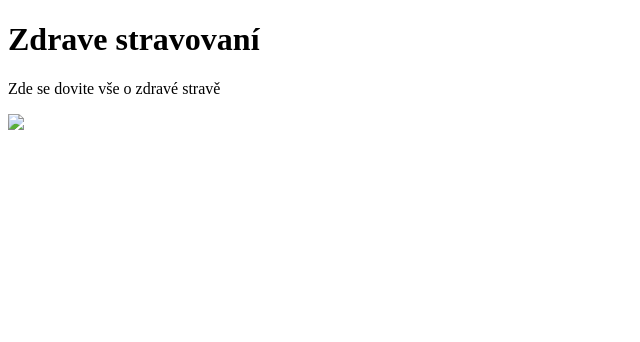
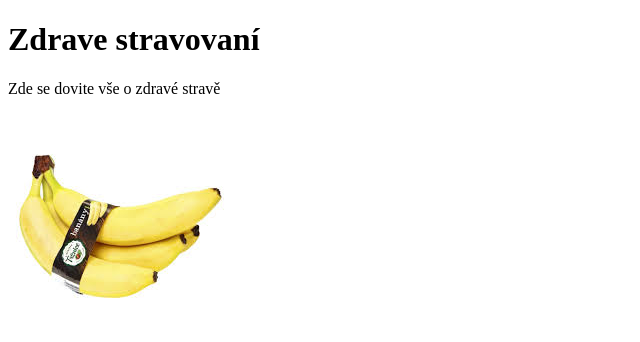
Before and after one commit to EmanuelTaktikos/ahahahahah, a plain HTML site: page index.html in a window 1280 px wide. Shown: the whole page, without its empty margins (0-640 px from the left). Drawn offline with Linux system fonts and the light colour scheme.

Commit message:
Update index.html

```diff
--- a/index.html
+++ b/index.html
@@ -14,7 +14,7 @@
 
 <p>Zde se dovite vše o zdravé stravě</p>
 
-<img src=¨banany.jpg¨alt=¨Popis obrazku¨width=¨300¨>
+<img src="banany.jpg"alt="Popis obrazku"width="="300">
 
 </body>
 
```
